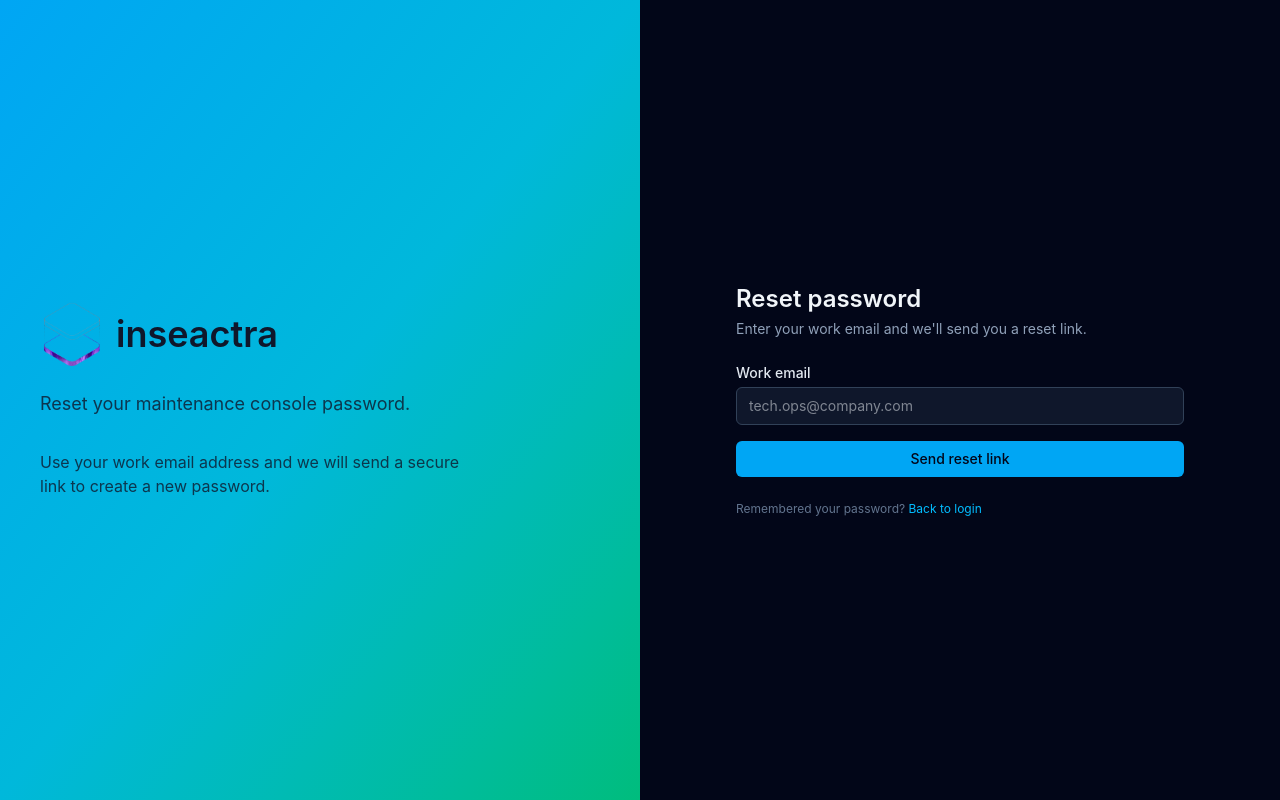
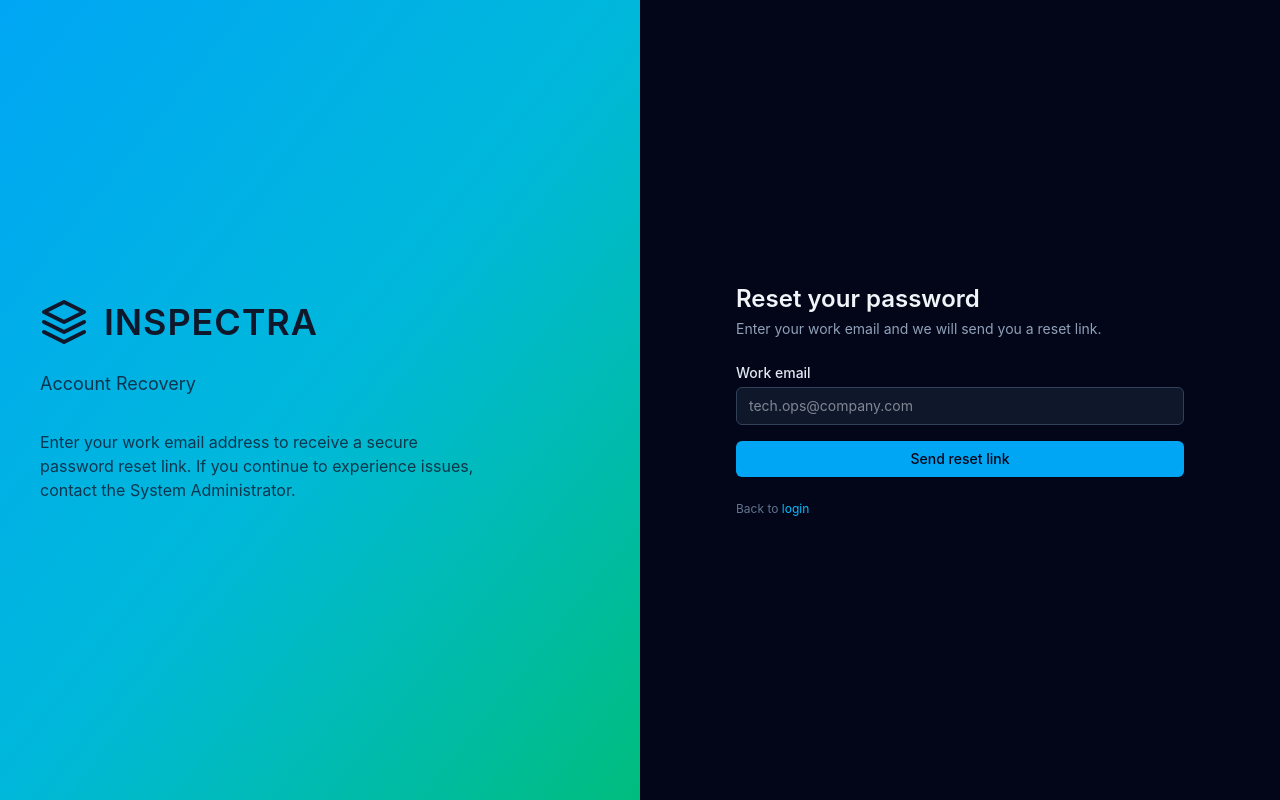
Before and after one commit to IgorTuchel/tiic-coursework, a React (Vite) app in the folder frontend/: page /forgot-password in a window 1280 px wide. Built offline with nearby package versions, Linux system fonts and the light colour scheme.

Commit message:
Fixed forgot password page logo

```diff
--- a/frontend/src/pages/ForgotPasswordPage.jsx
+++ b/frontend/src/pages/ForgotPasswordPage.jsx
@@ -1,14 +1,16 @@
 // src/pages/ForgotPasswordPage.jsx
-import { useState } from "react";
+import { useState, useEffect } from "react";
 import { Link } from "react-router-dom";
 import toast from "react-hot-toast";
-import api from "../lib/api"
-import logo from '../assets/hero.png';
-
+import api from "../lib/api";
 
 function ForgotPasswordPage() {
   const [email, setEmail] = useState("");
   const [loading, setLoading] = useState(false);
+
+  useEffect(() => {
+    document.title = "Forgot Password | Inspectra";
+  }, []);
 
   const handleSubmit = async (e) => {
     e.preventDefault();
@@ -16,61 +18,76 @@ function ForgotPasswordPage() {
     try {
       // TODO: replace with real backend route, e.g. POST /api/users/forgot-password
       await api.get("/ping");
-      toast.success("If that account exists, a reset link has been sent.");
+      toast.success("If that email is registered, a reset link has been sent.");
+      setEmail("");
     } catch (err) {
-      const msg =
-        err.response?.data?.error ||
-        err.response?.data?.message ||
-        err.message ||
-        "Failed to request reset";
-      toast.error(msg);
+      toast.error("Failed to send reset link.");
     } finally {
       setLoading(false);
     }
   };
 
   return (
-     <div className="min-h-screen flex bg-slate-950 text-slate-100">
-  <div className="hidden md:flex w-1/2 flex-col justify-center bg-gradient-to-br from-sky-500 via-cyan-500 to-emerald-500 p-10">
-    <div className="flex items-center gap-3 mb-6">
-      <img
-        src={logo}
-        alt="inseactra logo"
-        className="w-16 h-16 object-contain"
-      />
-      <h1 className="text-4xl font-semibold text-slate-900">inseactra</h1>
-    </div>
+    <div className="min-h-screen flex bg-slate-950 text-slate-100">
+
+      {/* Desktop Left Side */}
+      <div className="hidden md:flex w-1/2 flex-col justify-center bg-gradient-to-br from-sky-500 via-cyan-500 to-emerald-500 p-10">
+        <div className="flex items-center gap-4 mb-6">
+          <svg
+            viewBox="0 0 24 24"
+            fill="none"
+            stroke="currentColor"
+            strokeWidth="2"
+            strokeLinecap="round"
+            strokeLinejoin="round"
+            className="w-12 h-12 text-slate-900"
+          >
+            <path d="M12 2L2 7l10 5 10-5-10-5zM2 17l10 5 10-5M2 12l10 5 10-5" />
+          </svg>
+          <h1 className="text-4xl font-semibold text-slate-900 tracking-wide uppercase">
+            Inspectra
+          </h1>
+        </div>
 
         <p className="text-slate-900/80 text-lg mb-8">
-          Reset your maintenance console password.
+          Account Recovery
         </p>
         <p className="max-w-md text-slate-900/80">
-          Use your work email address and we will send a secure link to create
-          a new password.
+          Enter your work email address to receive a secure password reset link.
+          If you continue to experience issues, contact the System Administrator.
         </p>
       </div>
 
+      {/* Form Side */}
       <div className="flex-1 flex items-center justify-center p-6 md:p-10">
         <div className="w-full max-w-md">
           <div className="mb-8 md:hidden">
-            <div className="text-xs font-semibold tracking-widest text-sky-400 mb-2">
-              AR
+            <div className="flex items-center gap-3 mb-3">
+              <svg
+                viewBox="0 0 24 24"
+                fill="none"
+                stroke="currentColor"
+                strokeWidth="2"
+                strokeLinecap="round"
+                strokeLinejoin="round"
+                className="w-10 h-10 text-sky-500"
+              >
+                <path d="M12 2L2 7l10 5 10-5-10-5zM2 17l10 5 10-5M2 12l10 5 10-5" />
+              </svg>
+              <h1 className="text-3xl font-semibold text-slate-100 tracking-wide uppercase">
+                Inspectra
+              </h1>
             </div>
-            <h1 className="text-3xl font-semibold">Inspectra</h1>
-            <p className="text-slate-400 text-sm">Maintenance Console</p>
+            <p className="text-slate-400 text-sm">Account Recovery</p>
           </div>
 
-          <h2 className="text-2xl font-semibold mb-1">Reset password</h2>
+          <h2 className="text-2xl font-semibold mb-1">Reset your password</h2>
           <p className="text-sm text-slate-400 mb-6">
-            Enter your work email and we&apos;ll send you a reset link.
+            Enter your work email and we will send you a reset link.
           </p>
-
           <form onSubmit={handleSubmit} className="space-y-4">
             <div>
-              <label
-                htmlFor="email"
-                className="block text-sm font-medium text-slate-200 mb-1"
-              >
+              <label htmlFor="email" className="block text-sm font-medium text-slate-200 mb-1">
                 Work email
               </label>
               <input
@@ -94,10 +111,7 @@ function ForgotPasswordPage() {
           </form>
 
           <p className="mt-6 text-xs text-slate-500">
-            Remembered your password?{" "}
-            <Link to="/" className="text-sky-400 hover:text-sky-300">
-              Back to login
-            </Link>
+            Back to <Link to="/" className="text-sky-400 hover:text-sky-300">login</Link>
           </p>
         </div>
       </div>
```
Also changed, not shown: frontend/src/pages/ResetPasswordPage.jsx (+34 -7 lines).
